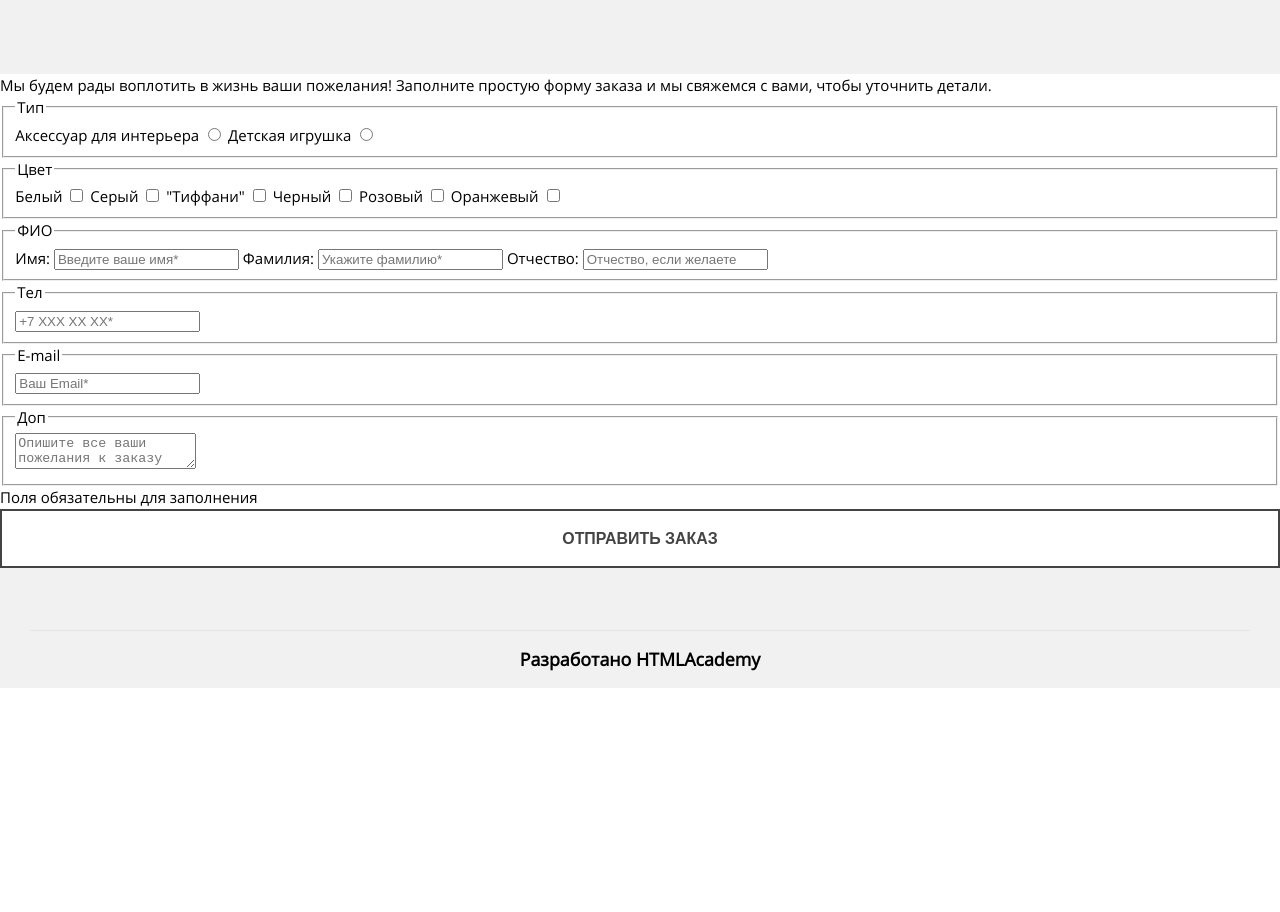
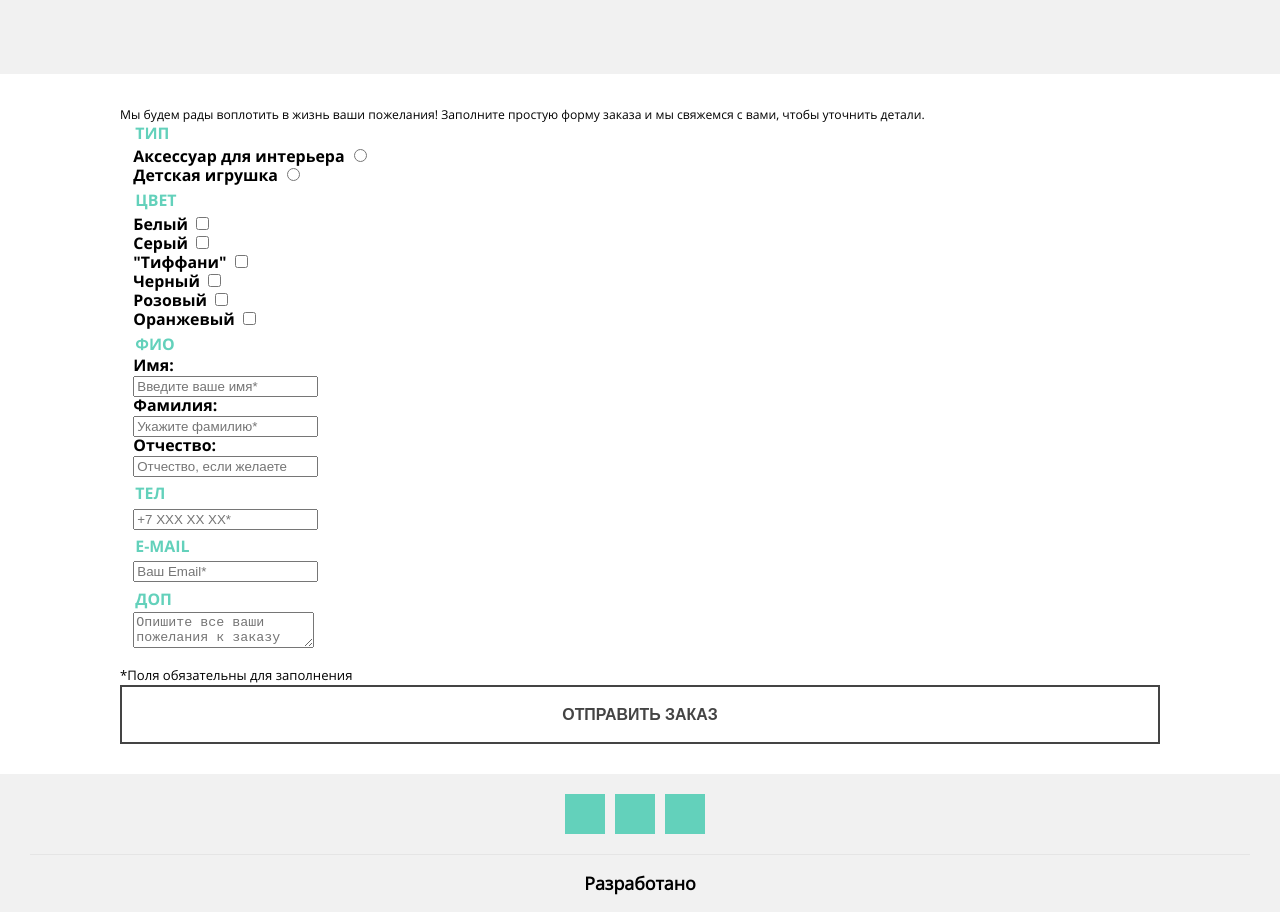
Before and after one commit to korney197823/Mishka, a website: page form.html in a window 1280 px wide. Shown: the part 474-1386 px from the top of the page. Before the commit the page ends 1162 px from the top, so only its background shows below. Drawn offline with nearby package versions, Linux system fonts and the light colour scheme; files that its build step writes are made by us from their sources.

Commit message:
added base style, fonts, and style files structure form.html

```diff
--- a/form.html
+++ b/form.html
@@ -29,72 +29,72 @@
     </div>
   </header>
 
-  <form class="form form--order">
-    <p class="form__text">Мы будем рады воплотить в жизнь ваши пожелания! Заполните простую форму заказа и мы
+  <form class="order-form">
+    <p class="order-form__text">Мы будем рады воплотить в жизнь ваши пожелания! Заполните простую форму заказа и мы
       свяжемся с вами, чтобы уточнить детали.</p>
-    <fieldset class="form-group">
-      <legend>Тип</legend>
-      <label for="accessory">Аксессуар для интерьера
+    <fieldset class="order-form-group">
+      <legend class="order-form__legend">Тип</legend>
+      <label class="order-form__label" for="accessory">Аксессуар для интерьера
         <input type="radio" name="type" id="accessory">
       </label>
-      <label for="toy">Детская игрушка
+      <label class="order-form__label" for="toy">Детская игрушка
         <input type="radio" name="type" id="toy">
       </label>
     </fieldset>
-    <fieldset class="form-group">
-      <legend>Цвет</legend>
-      <label for="white">Белый
+    <fieldset class="order-form-group">
+      <legend class="order-form__legend">Цвет</legend>
+      <label class="order-form__label" for="white">Белый
         <input type="checkbox" name="white" id="white">
       </label>
-      <label for="gray">Серый
+      <label class="order-form__label" for="gray">Серый
         <input type="checkbox" name="gray" id="gray">
       </label>
-      <label for="tiffany">"Тиффани"
+      <label class="order-form__label" for="tiffany">"Тиффани"
         <input type="checkbox" name="tiffany" id="tiffany">
       </label>
-      <label for="black">Черный
+      <label class="order-form__label" for="black">Черный
         <input type="checkbox" name="black" id="black">
       </label>
-      <label for="pink">Розовый
+      <label class="order-form__label" for="pink">Розовый
         <input type="checkbox" name="pink" id="pink">
       </label>
-      <label for="orange">Оранжевый
+      <label class="order-form__label" for="orange">Оранжевый
         <input type="checkbox" name="orange" id="orange">
       </label>
     </fieldset>
-    <fieldset class="form-group">
-      <legend>ФИО</legend>
-      <label for="name">Имя:</label>
+    <fieldset class="order-form-group">
+      <legend class="order-form__legend">ФИО</legend>
+      <label class="order-form__label" for="name">Имя:</label>
       <input type="text" name="name" id="name" placeholder="Введите ваше имя*" required>
-      <label for="surname">Фамилия:</label>
+      <label class="order-form__label" for="surname">Фамилия:</label>
       <input type="text" name="surname" id="surname" placeholder="Укажите фамилию*" required>
-      <label for="middlename">Отчество:</label>
+      <label class="order-form__label" for="middlename">Отчество:</label>
       <input type="text" name="middlename" id="middlename" placeholder="Отчество, если желаете">
     </fieldset>
-    <fieldset class="form-group">
-      <legend>Тел</legend>
+    <fieldset class="order-form-group">
+      <legend class="order-form__legend">Тел</legend>
       <input type="tel" name="phone" id="phone" placeholder="+7 XXX XX XX*" required>
     </fieldset>
-    <fieldset class="form-group">
-      <legend>E-mail</legend>
+    <fieldset class="order-form-group">
+      <legend class="order-form__legend">E-mail</legend>
       <input type="email" name="mail" id="email" placeholder="Ваш Email*" required>
     </fieldset>
-    <fieldset class="form-group">
-      <legend>Доп</legend>
+    <fieldset class="order-form-group">
+      <legend class="order-form__legend">Доп</legend>
       <textarea id="extra" placeholder="Опишите все ваши пожелания к заказу"></textarea>
     </fieldset>
-    <span class="form__note">Поля обязательны для заполнения</span>
+    <span class="order-form__note">*Поля обязательны для заполнения</span>
     <button class="btn" type="submit">Отправить заказ</button>
   </form>
 
   <footer class="page-footer">
     <div class="social">
-      <a href="#" class="social__link social__link--instagram">Instagram</a>
-      <a href="#" class="social__link social__link--facebook">Facebook</a>
-      <a href="#" class="social__link social__link--twitter">Twitter</a>
+      <a href="#" class="social-link social-link--instagram">Instagram</a>
+      <a href="#" class="social-link social-link--facebook">Facebook</a>
+      <a href="#" class="social-link social-link--twitter">Twitter</a>
     </div>
     <div class="developer">
-      <a href="#" class="developer__link">Разработано HTMLAcademy</a>
+      <a href="#" class="developer__link">Разработано</a>
     </div>
   </footer>
 </body>
--- /dev/null
+++ b/sass/blocks/form.scss
@@ -0,0 +1,27 @@
+.order-form {
+  padding: 30px 9.375%;
+}
+.order-form-group {
+  border: none;
+}
+.order-form__text {
+  font-size: rem(13px);
+}
+.order-form__label {
+  display: block;
+  font-family: $fontbold;
+  font-size: rem(17px);
+  line-height: rem(18px);
+}
+.order-form__legend {
+  font-family: $fontbold;
+  font-size: rem(17px);
+  line-height: rem(16px);
+  text-transform: uppercase;
+  color: $green-bg;
+
+}
+.order-form__note {
+  font-size: rem(14px);
+  line-height: rem(16px);
+}
--- a/sass/style.scss
+++ b/sass/style.scss
@@ -21,3 +21,4 @@
 @import "blocks/products";
 @import "blocks/product";
 @import "blocks/production";
+@import "blocks/form";
```
